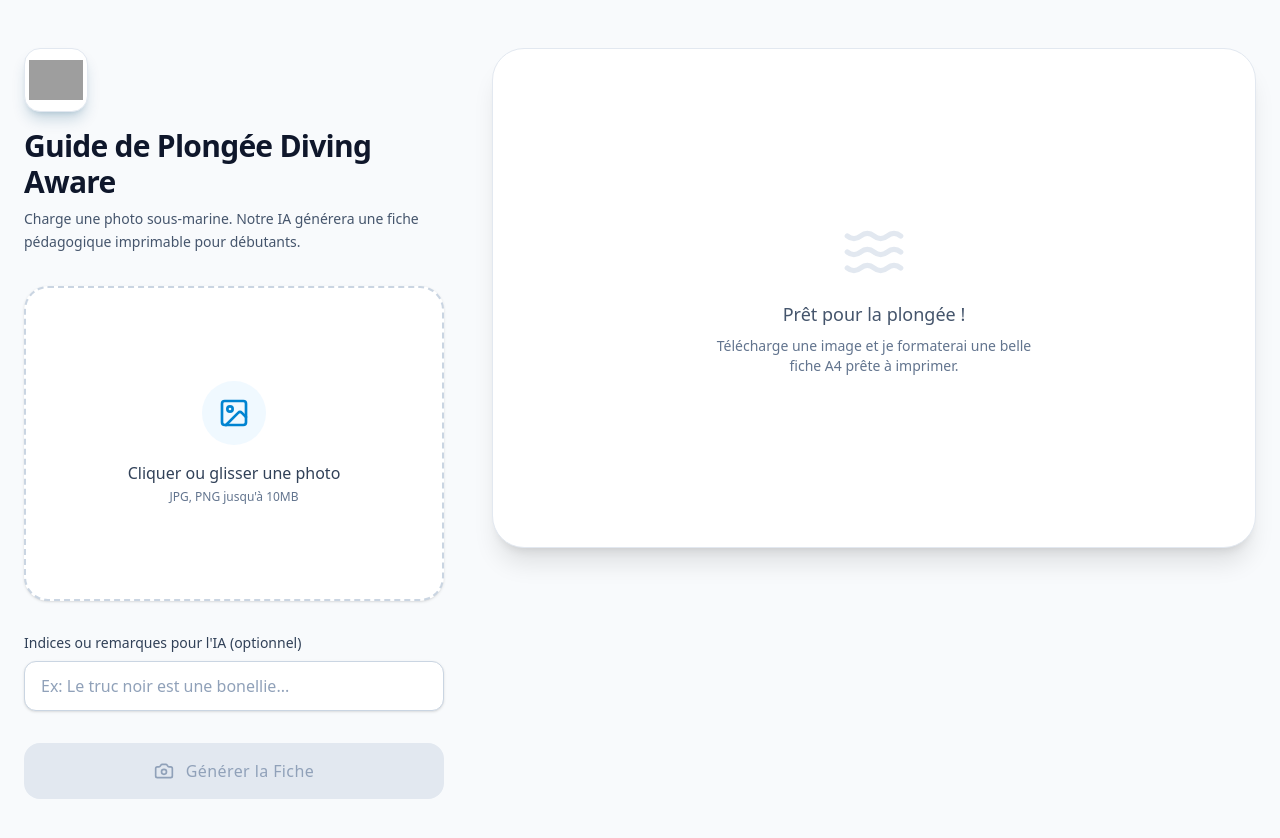
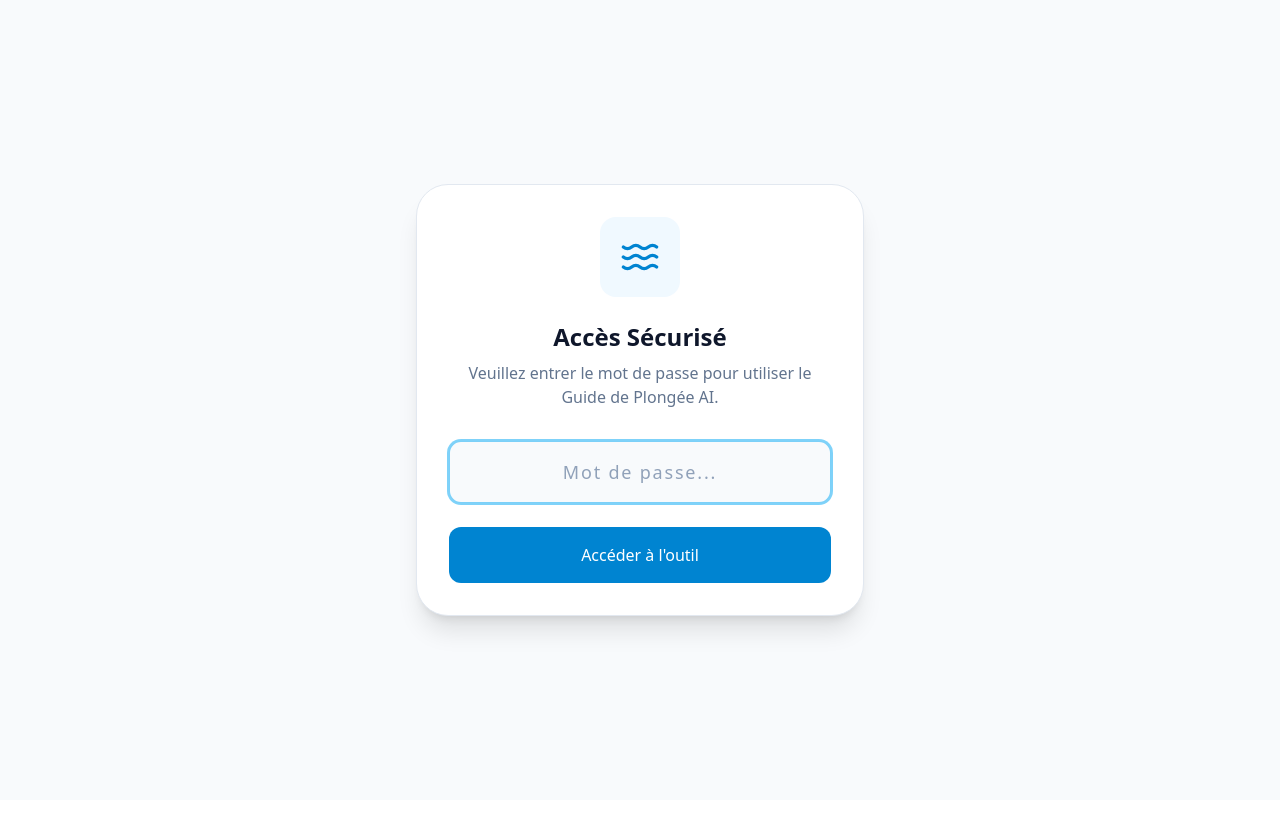
Before and after one commit to pjlgalland-hash/guide-diving-aware, a React (Vite) app: page / in a window 1280 px wide. Shown: the top 838 px of the page. After the commit the page ends 800 px from the top, so only its background shows below. Built offline with nearby package versions, Linux system fonts and the light colour scheme; grey boxes are pictures that could not be loaded.

Commit message:
feat: Add password protection for analysis
Implement basic password authentication to protect the analysis feature. Users must enter the correct password to proceed with image analysis. Includes login, logout, and authentication status persistence in local storage.

```diff
--- a/src/App.tsx
+++ b/src/App.tsx
@@ -70,13 +70,40 @@
   const [result, setResult] = useState<DiveAnalysis | null>(null);
   const [error, setError] = useState<string | null>(null);
   const [contextText, setContextText] = useState<string>('');
+  const [isAuthenticated, setIsAuthenticated] = useState(false);
+  const [passwordAttempt, setPasswordAttempt] = useState('');
   const fileInputRef = useRef<HTMLInputElement>(null);
 
   useEffect(() => {
+    // Check if already authenticated in local storage
+    const authStatus = localStorage.getItem('diving_aware_auth');
+    if (authStatus === 'true') {
+      setIsAuthenticated(true);
+    }
+
     return () => {
       if (imagePreview) URL.revokeObjectURL(imagePreview);
     };
   }, [imagePreview]);
+
+  const handleLogin = (e: React.FormEvent) => {
+    e.preventDefault();
+    if (passwordAttempt.toUpperCase() === 'AWARE2024') {
+      setIsAuthenticated(true);
+      localStorage.setItem('diving_aware_auth', 'true');
+      setError(null);
+    } else {
+      setError('Mot de passe incorrect.');
+    }
+  };
+
+  const handleLogout = () => {
+    setIsAuthenticated(false);
+    localStorage.removeItem('diving_aware_auth');
+    setResult(null);
+    setImageFile(null);
+    setImagePreview(null);
+  };
 
   const handleFileSelect = (file: File) => {
     if (!file.type.startsWith('image/')) {
@@ -196,7 +223,16 @@
       }
     } catch (err: any) {
       console.error(err);
-      setError(err.message || "Une erreur est survenue lors de l'analyse.");
+      let errorMessage = err.message || "Une erreur est survenue lors de l'analyse.";
+
+      // Intercept quota / region errors from Google API
+      if (errorMessage.includes('429') || errorMessage.includes('limit: 0') || errorMessage.includes('RESOURCE_EXHAUSTED')) {
+        errorMessage = "Service indisponible (Erreur de Quota Google). Si vous êtes en Europe, l'API gratuite est bloquée. L'administrateur du site doit activer la facturation (Pay-as-you-go) sur Google AI Studio pour autoriser les analyses.";
+      } else if (errorMessage.includes('503')) {
+        errorMessage = "Les serveurs de Google sont actuellement surchargés. Veuillez réessayer dans quelques instants.";
+      }
+
+      setError(errorMessage);
     } finally {
       setIsAnalyzing(false);
     }
@@ -206,6 +242,38 @@
     window.print();
   };
 
+  if (!isAuthenticated) {
+    return (
+      <div className="min-h-screen bg-slate-50 text-slate-800 font-sans flex items-center justify-center p-4">
+        <div className="bg-white p-8 rounded-[32px] shadow-xl border border-slate-200 max-w-md w-full flex flex-col items-center text-center">
+          <div className="w-20 h-20 rounded-2xl bg-sky-50 flex items-center justify-center mb-6">
+            <Waves className="w-10 h-10 text-sky-600" />
+          </div>
+          <h1 className="text-2xl font-bold text-slate-900 mb-2">Accès Sécurisé</h1>
+          <p className="text-slate-500 mb-8">Veuillez entrer le mot de passe pour utiliser le Guide de Plongée AI.</p>
+
+          <form onSubmit={handleLogin} className="w-full flex flex-col gap-4">
+            <input
+              type="password"
+              placeholder="Mot de passe..."
+              value={passwordAttempt}
+              onChange={(e) => setPasswordAttempt(e.target.value)}
+              className="w-full bg-slate-50 border border-slate-300 rounded-xl px-4 py-4 text-slate-900 placeholder:text-slate-400 focus:outline-none focus:ring-2 focus:ring-sky-500/50 focus:border-sky-500/50 text-center text-lg font-medium tracking-widest"
+              autoFocus
+            />
+            {error && <p className="text-red-500 text-sm font-medium">{error}</p>}
+            <button
+              type="submit"
+              className="w-full bg-sky-600 hover:bg-sky-700 text-white font-medium py-4 rounded-xl transition-colors mt-2"
+            >
+              Accéder à l'outil
+            </button>
+          </form>
+        </div>
+      </div>
+    );
+  }
+
   return (
     <div className="min-h-screen bg-slate-50 text-slate-800 font-sans selection:bg-sky-500/30 print:bg-white print:text-black">
       <div className="absolute inset-0 bg-[radial-gradient(ellipse_at_top,_var(--tw-gradient-stops))] from-sky-100/50 via-slate-50 to-slate-50 pointer-events-none print:hidden" />
@@ -214,6 +282,7 @@
         {/* Left Column: UI & Inputs */}
         <div className="w-full xl:w-[420px] shrink-0 flex flex-col gap-8 print:hidden">
           <header className="flex flex-col gap-4">
+            <div className="flex justify-between items-start">
               <div className="w-16 h-16 rounded-2xl bg-white flex items-center justify-center shadow-lg shadow-sky-900/20 overflow-hidden border border-slate-200">
                 {/* Le logo devra être placé dans le dossier public/logo.png */}
                 <img src="/logo.png" alt="Diving Aware Logo" className="w-full h-full object-contain p-1" onError={(e) => {
@@ -222,6 +291,10 @@
                   (e.target as HTMLImageElement).nextElementSibling?.classList.remove('hidden');
                 }} />
                 <Waves className="w-8 h-8 text-sky-800 hidden" />
+              </div>
+              <button onClick={handleLogout} className="text-xs font-semibold text-slate-400 hover:text-slate-600 underline underline-offset-4 px-2 py-1">
+                Déconnexion
+              </button>
             </div>
             <div>
               <h1 className="text-3xl font-semibold tracking-tight text-slate-900 mb-2">Guide de Plongée Diving Aware</h1>
```
Lines whose indentation alone changed are shown as unchanged.
